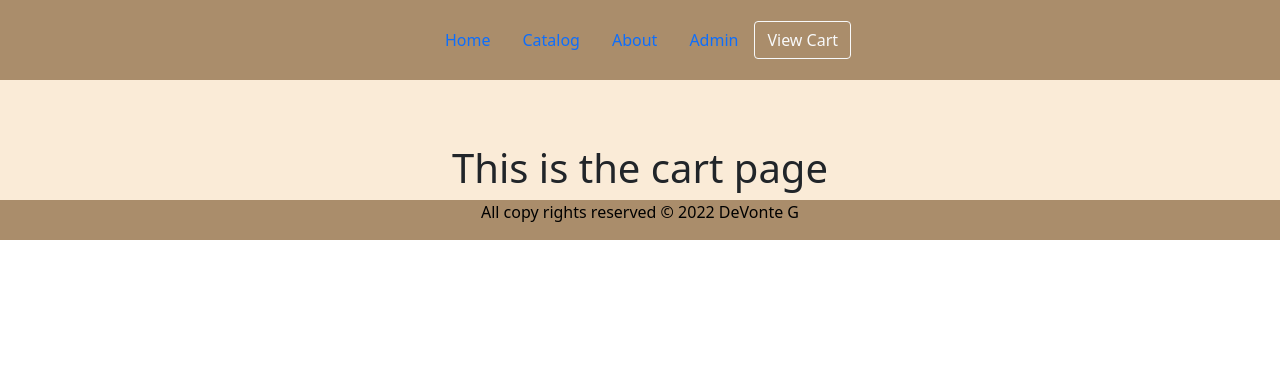
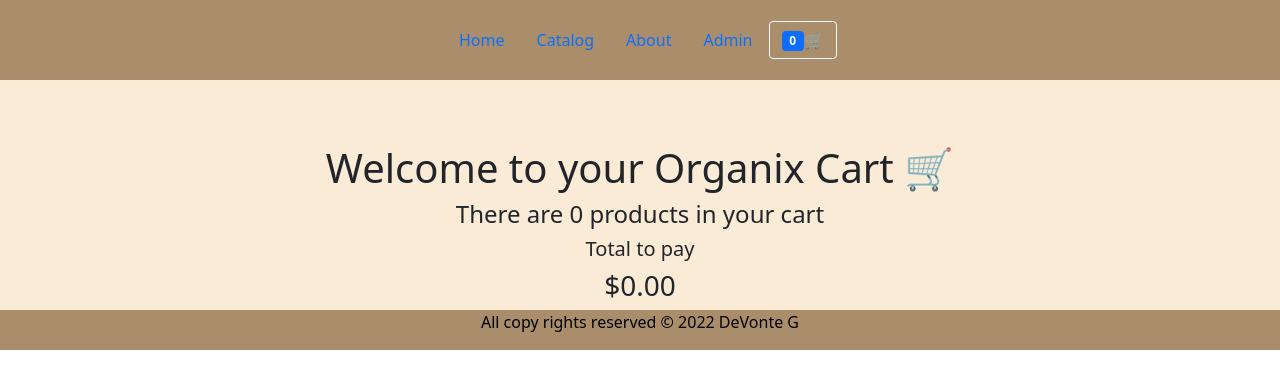
Before and after one commit to DeVonteG/onlineStore_Ch29, a React (Create React App) app: page /cart in a window 1280 px wide. Shown: the top 388 px of the page. Built offline with nearby package versions, Linux system fonts and the light colour scheme.

Commit message:
Added cart functionality

```diff
--- a/src/App.js
+++ b/src/App.js
@@ -10,7 +10,6 @@ import Cart from "./components/cart";
 import Admin from "./components/admin";
 import GlobalState from "./context/globalState";
 import { BrowserRouter, Routes, Route } from "react-router-dom";
-// import "bootstrap/dist/css/bootstrap.min.css";
 
 const App = () => {
   return (
--- a/src/components/cart.jsx
+++ b/src/components/cart.jsx
@@ -1,13 +1,50 @@
+
+import {useContext } from "react";
+import ProductInCart from "./productInCart";
+import storeContext from "../context/storeContext";
 import "./cart.css";
 // import {Link} from "react-router-dom";
 
 const Cart=() =>{
+    const cart=useContext(storeContext).cart;
+
+
+    const getCount = () =>{
+        let count= 0;
+        // travel the array sum the quantity of each product into count
+        for (let i=0; i<cart.length; i++){
+             count += cart[i].quantity;
+
+        };
+
+
+        //return count
+        return count;
+    };
+    const getTotal = () =>{
+        let total= 0;
+        for (let i=0; i<cart.length; i++){
+            let prod = cart[i];
+            total += prod.price* prod.quantity;
+
+        };
+        return total.toFixed(2);
+    };
+
 
     return(
         <div className="cart-page">
-            <h1>This is the cart page</h1>
+            <h1>Welcome to your Organix Cart 🛒 </h1>
+            <h4>There are {getCount()} products in your cart</h4>
+            <section>
+                {cart.map((prod) => <ProductInCart key = {prod.id} data={prod}> </ProductInCart>)}
+            </section>
+            <section>
+                <h5>Total to pay</h5>
+                <h3>${getTotal()}</h3>
+            </section>
         </div>
-    )
+    );
 };
 
 export default Cart;
--- a/src/components/navbar.jsx
+++ b/src/components/navbar.jsx
@@ -4,7 +4,20 @@ import {useContext} from "react";
 import StoreContext from "../context/storeContext";
 
 function Navbar(){
-    let cart= useContext(StoreContext)
+    let cart= useContext(StoreContext).cart;
+
+    const getCount = () =>{
+        let count= 0;
+        // travel the array sum the quantity of each product into count
+        for (let i=0; i<cart.length; i++){
+             count += cart[i].quantity;
+
+        }
+
+
+        //return count
+        return count;
+    }
     return (
         <div className="navbar">
             <ul className="nav nav-pills">
@@ -24,7 +37,7 @@ function Navbar(){
              </ul>
             <form className="d-flex">
                 <Link className="btn btn-outline-light" to="/cart">
-                    <span className= "badge bg-primary">{cart.length}</span>View Cart
+                    <span className= "badge bg-primary">{getCount()}</span>🛒
                 </Link>
             </form>
         </div>
--- a/src/components/product.jsx
+++ b/src/components/product.jsx
@@ -18,8 +18,12 @@ const Product =(props) =>{
         return total.toFixed(2);
     }
     const handleAdd=() =>{
-        console.log("add button pressed");
-        globalAddProd(props.data);
+
+        let prod4Cart={...props.data};
+        prod4Cart.quantity=quantity;
+        // let prod4Cart={...props.data, quantity:}; same as above code but simplified
+
+        globalAddProd(prod4Cart);
     };
     return(
         <div className="product">
--- /dev/null
+++ b/src/components/productInCart.css
@@ -0,0 +1,26 @@
+.product-cart {
+  display: flex;
+  border: 1px solid red;
+  margin-bottom: 10px;
+  padding: 7px;
+}
+.product-cart img {
+  height: 150px;
+  width: 50px;
+  flex: 1;
+}
+.product-cart .product {
+  flex: 1;
+}
+.product-cart .price {
+  flex: 1;
+}
+.product-cart .quantity {
+  flex: 1;
+}
+.product-cart .total {
+  flex: 1;
+}
+.btn {
+  flex: 1;
+}
--- /dev/null
+++ b/src/components/productInCart.jsx
@@ -0,0 +1,45 @@
+import "./productInCart.css";
+import {useContext} from "react";
+import storeContext  from "../context/storeContext";
+
+
+const ProductInCart= (props) =>{
+    const removeProduct = useContext(storeContext).removeProduct;
+    const getTotal=() =>{
+        let total = props.data.price* props.data.quantity;
+        return total.toFixed(2);
+    };
+
+    const handleRemove= () =>{
+        removeProduct(props.data.id);
+    };
+    return(
+        <div className="product-cart">
+            <img src={"/img/"+props.data.image} alt="Organic Food" />
+            <div className="product">
+                <label>Product</label>
+                <h2>{props.data.title}</h2>
+                <p>{props.data.category}</p>
+            </div>
+            <div className="price">
+                <label>Price</label>
+                <label>${props.data.price.toFixed(2)} /item</label>
+            </div>
+
+            <div className="quantity">
+                <label>Quantity:</label>
+                <label>{props.data.quantity}</label>
+            </div>
+            <div className="total">
+                <label>Total</label>
+                <label> ${getTotal()}</label>
+            </div>
+
+            <div>
+                <button  onClick={handleRemove}className="btn btn-sm btn-danger">🗑️</button>
+            </div>
+        </div>
+    );
+};
+
+export default ProductInCart;
--- a/src/context/globalState.jsx
+++ b/src/context/globalState.jsx
@@ -14,8 +14,10 @@ const GlobalState =(props) =>{
         setCart(copyCart);
     };
 
-    const myRemoveProduct =() =>{
-        console.log("Global remove prod");
+    const myRemoveProduct =(productId) =>{
+        let copyCart = cart.filter(prod => prod.id != productId); // filter product with id = to productId
+
+        setCart(copyCart);
     };
 
 
```
